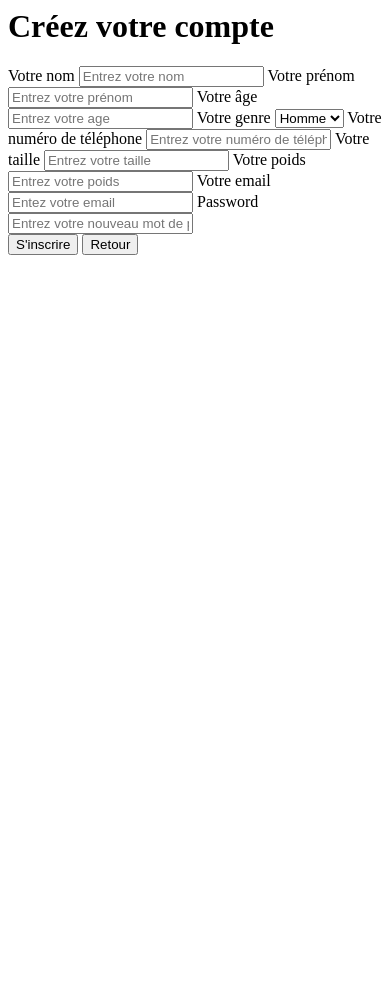
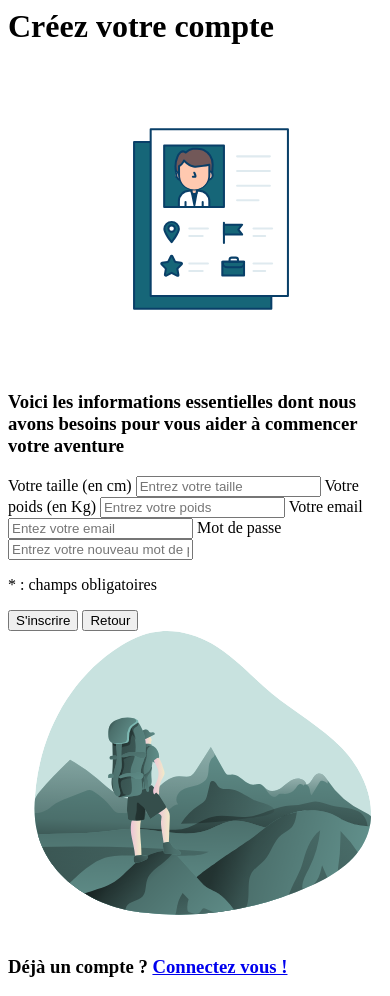
Before and after one commit to AlbertMcAvoy/challengeStack, a PHP site: page /app/module/RegisterPageComponent/registerPage-component.html in a window 390 px wide; the page is wider, and only the part inside the window is pictured. Before the commit the page ends 255 px from the top of that part, so only its background shows below. Run offline with PHP 8.4, Linux system fonts and the light colour scheme.

Commit message:
[EDIT] - Design in whole application
- Page d'inscription revu avec les remarques de l'intervenant
- Page de connexion corrigée
- Responsivité des deux pages
- Menu fixe corrigé (design lissé)

```diff
--- a/myfit-front/src/app/component/Menu/menu-component.html
+++ b/myfit-front/src/app/component/Menu/menu-component.html
@@ -4,7 +4,8 @@
   >
     <mat-card-content
       fxLayout="row"
-      fxLayoutAlign="space-between center"
+      fxLayoutAlign="space-around center"
+      style="padding: 10px 8px"
     >
       <div
         matTooltip="Accueil"
--- a/myfit-front/src/app/module/HomePageComponent/homePage-component.html
+++ b/myfit-front/src/app/module/HomePageComponent/homePage-component.html
@@ -36,7 +36,7 @@
         Suivez vos repas, vos objectifs et progressez avec Track’n’fit.
       </p>
     </div>
-    <button class="inscription" mat-raised-button  routerLink="/login">Je crée un compte</button>
+    <button class="inscription" mat-raised-button  routerLink="/register">Je crée un compte</button>
     <div
       fxLayout="row"
       class="coup-oeil"
@@ -180,6 +180,6 @@
       </div>
     </div>
 
-    <button class="inscription" mat-raised-button >Je m'inscris</button>
+    <button class="inscription" mat-raised-button routerLink="/register">Je m'inscris</button>
   </div>
 </div>
--- a/myfit-front/src/app/module/RegisterPageComponent/registerPage-component.html
+++ b/myfit-front/src/app/module/RegisterPageComponent/registerPage-component.html
@@ -1,59 +1,53 @@
+<div class="title-img">
+  <h1>Créez votre compte</h1>
+</div>
+
 <div class="form-container">
 
-  <div class="title-img">
-    <h1>Créez votre compte</h1>
+    <img src="/assets/images/Profiling_Outline.svg" alt="contrat-picture" class="img-context img-context-left">
 
-    <i class="icon-profile"></i>
-  </div>
+    <mat-card
+      fxLayout="row"
+      fxLayoutAlign="space-around center"
+    >
+      <mat-card-content>
+        <h3>
+          Voici les informations essentielles dont nous avons besoins pour vous aider à commencer votre aventure
+        </h3>
 
-  <form class="form" [formGroup]="registerForm">
-
-    <mat-form-field class="field-full-width" appearance="outline">
-      <mat-label>Votre nom</mat-label>
-      <input matInput placeholder="Entrez votre nom" name="nom" formControlName="nom" required>
-    </mat-form-field>
-    <mat-form-field class="field-full-width" appearance="outline">
-      <mat-label>Votre prénom</mat-label>
-      <input matInput placeholder="Entrez votre prénom" name="prénom" formControlName="prenom" required>
-    </mat-form-field>
-    <mat-form-field class="field-full-width" appearance="outline">
-      <mat-label>Votre âge</mat-label>
-      <input matInput placeholder="Entrez votre age" name="age" type="number" formControlName="age" required>
-    </mat-form-field>
-
-    <mat-form-field appearance="outline">
-      <mat-label>Votre genre</mat-label>
-      <select matNativeControl formControlName="genre" required>
-        <option value="1">Homme</option>
-        <option value="2">Femme</option>
-        <option value="3">Autre</option>
-      </select>
-    </mat-form-field>
-
-    <mat-form-field class="field-full-width " appearance="outline" >
-      <mat-label>Votre numéro de téléphone</mat-label>
-      <input matInput placeholder="Entrez votre numéro de téléphone" name="phone" formControlName="phone" required>
+        <form class="form" [formGroup]="registerForm" style="margin: auto">
+          <mat-form-field class="field-full-width " appearance="outline" color="accent">
+            <mat-label>Votre taille (en cm)</mat-label>
+            <input matInput placeholder="Entrez votre taille" name="taille" type="number" formControlName="taille">
           </mat-form-field>
           <mat-form-field class="field-full-width " appearance="outline">
-      <mat-label>Votre taille</mat-label>
-      <input matInput placeholder="Entrez votre taille" name="taille" formControlName="taille" required>
-    </mat-form-field>
-    <mat-form-field class="field-full-width " appearance="outline">
-      <mat-label>Votre poids</mat-label>
-      <input matInput placeholder="Entrez votre poids" name="poids" formControlName="poids" required>
+            <mat-label>Votre poids (en Kg)</mat-label>
+            <input matInput placeholder="Entrez votre poids" name="poids" type="number" formControlName="poids">
           </mat-form-field>
           <mat-form-field class="field-full-width " appearance="outline">
             <mat-label>Votre email</mat-label>
             <input matInput placeholder="Entez votre email" name="email" type="email" formControlName="email" required>
           </mat-form-field>
           <mat-form-field class="field-full-width" appearance="outline">
-      <mat-label>Password</mat-label>
+            <mat-label>Mot de passe</mat-label>
             <input matInput placeholder="Entrez votre nouveau mot de passe" value="" name="password" type="password" formControlName="password" required>
           </mat-form-field>
+
+          <p>* : champs obligatoires</p>
 
           <div class="actions">
             <button mat-raised-button color="primary" (click)="submit()"> S'inscrire </button>
             <button mat-flat-button routerLink="/login">Retour</button>
           </div>
         </form>
+      </mat-card-content>
+    </mat-card>
+
+    <img src="/assets/images/Hiking_Monochromatic.svg" alt="contrat-picture" class="img-context img-context-right">
 </div>
+
+<div class="title-img">
+  <h3>
+    Déjà un compte ? <a href="/login"> Connectez vous ! </a>
+  </h3>
+</div>
--- a/myfit-front/src/assets/sass/_variable.scss
+++ b/myfit-front/src/assets/sass/_variable.scss
@@ -1,11 +1,12 @@
 
 $primary-color: #166678;
 $secondary-color: #7DB9B3;
-$calorie-circle-corlor: #EABDA8;
 $dark-color: #493843;
 $light-color: #EABDA8;
+$content-color: #E1F6F4;
 $font-outfit: 'Outfit', sans-serif;
 
+$calorie-circle-corlor: $light-color;
 
 $primary-palette: (
   50: #e3f7ff,
```
Also changed, not shown: myfit-front/src/app/component/Menu/menu-component.scss (+12 -13 lines), myfit-front/src/app/component/Utils/mealCard/mealCard-component.html (+10 -9 lines), myfit-front/src/app/module/LoginPageComponent/loginPage-component.html (+5 -4 lines), myfit-front/src/app/module/LoginPageComponent/loginPage-component.scss (+5 -11 lines), myfit-front/src/app/module/RegisterPageComponent/registerPage-component.scss (+49 -12 lines), myfit-front/src/app/module/RegisterPageComponent/registerPage-component.ts (+5 -19 lines), myfit-front/src/styles.scss (+9 -0 lines), myfit-front/src/assets/images/Hiking_Monochromatic.svg (added). Lines whose indentation alone changed are shown as unchanged.
